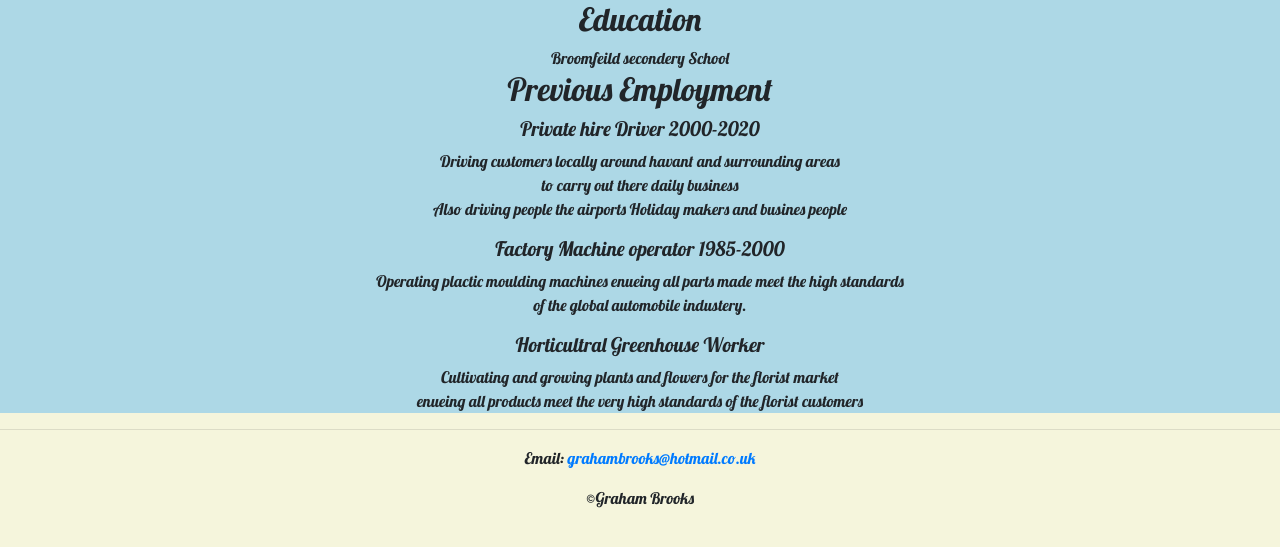
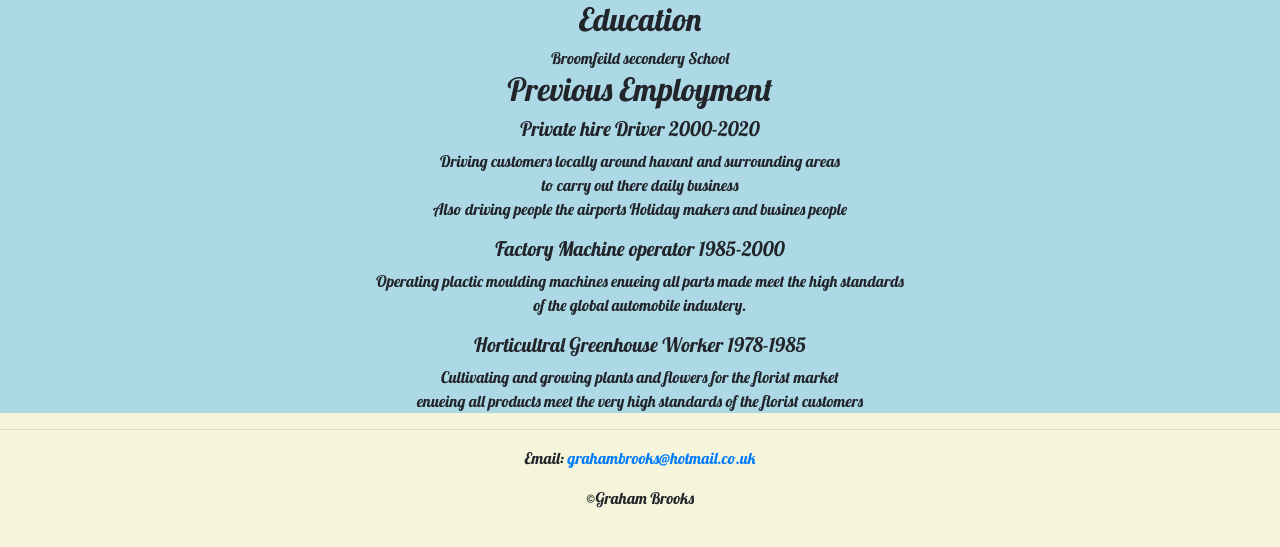
Before and after one commit to grbrooks/my-cvprofile, a PHP site: page /resume.html in a window 1280 px wide. Shown: the part 144-691 px from the top of the page. Run offline with PHP 8.4, Linux system fonts and the light colour scheme.

Commit message:
--- Auto-Git Commit ---

```diff
--- a/css/styles.css
+++ b/css/styles.css
@@ -7,7 +7,7 @@ Body {
     background: url('../images/spaceship.jpg');
 
 }
-.heading h1{
+.heading h1 a:hover{
     text-decoration: none;
 }
 main{
--- a/resume.html
+++ b/resume.html
@@ -39,7 +39,7 @@
         <p>Driving customers locally around havant and surrounding areas <br>to carry out there daily business<br>Also driving people the airports Holiday makers and busines people</p>
         <h5>Factory Machine operator 1985-2000</h5>
         <p>Operating plactic moulding machines enueing all parts made meet the high standards<br>of the global automobile industery.</p>
-        <h5>Horticultral Greenhouse Worker</h5>
+        <h5>Horticultral Greenhouse Worker 1978-1985</h5>
         <P>Cultivating and growing plants and flowers for the florist market <br>enueing all products meet the very high standards of the florist customers</P>
 
     </main>
```
Also changed, not shown: 1 other file.
